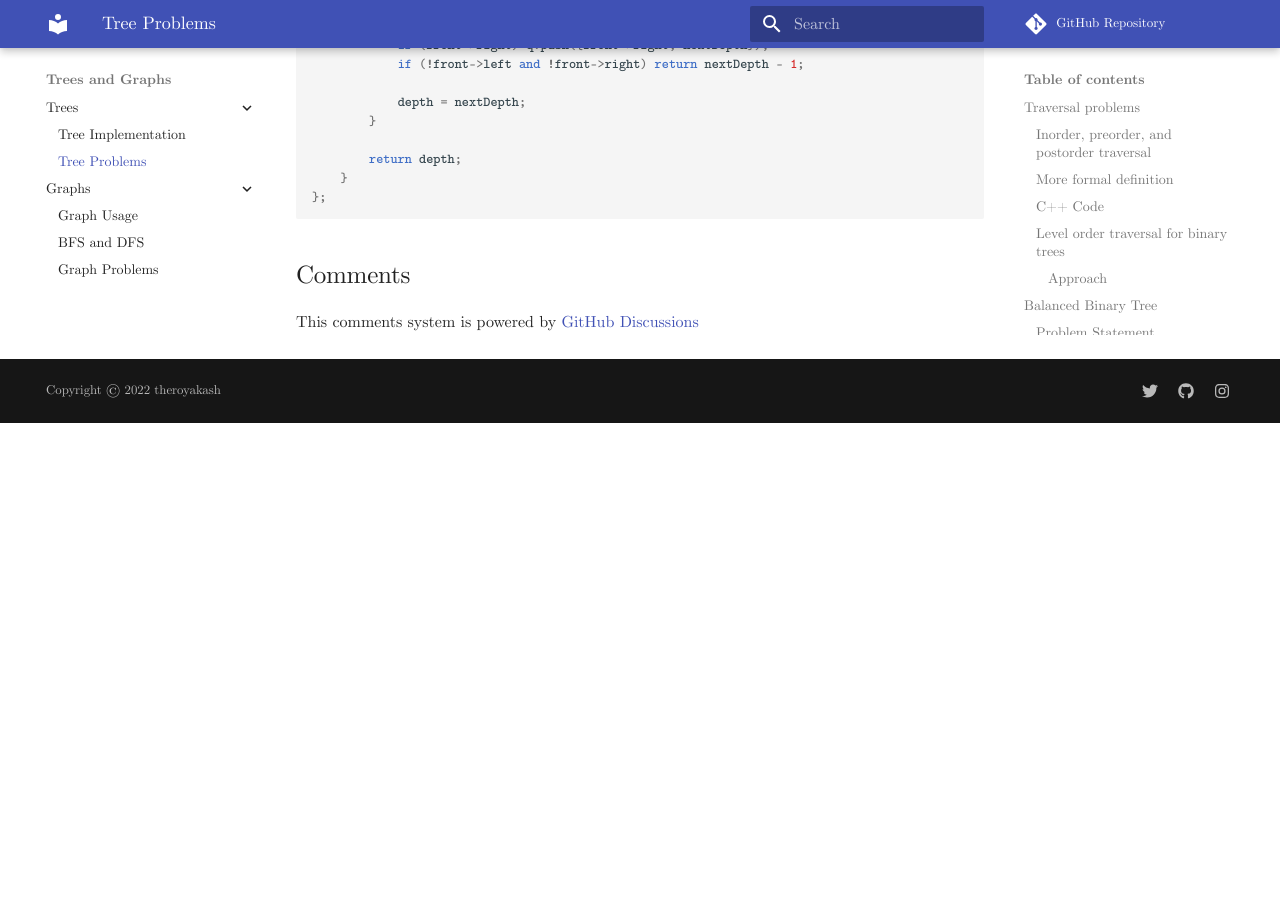
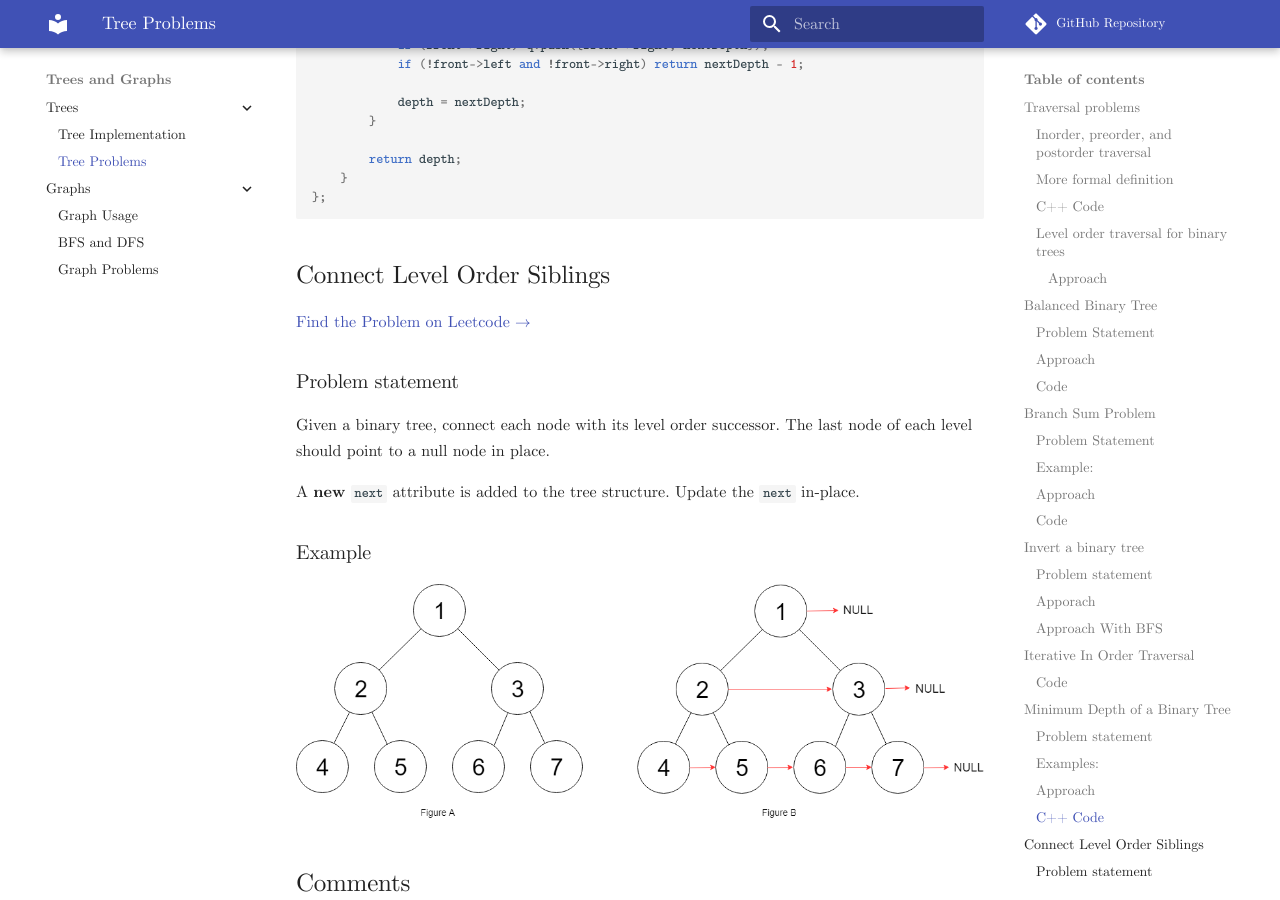
Before and after one commit to theroyakash/algorithms.theroyakash.com, an MkDocs documentation site: the page built from docs/trees/problems.md, in a window 1280 px wide and 900 px high, scrolled down 13858 px. Built offline with MkDocs 1.6.1 and Material for MkDocs 9.7.7, drawn with Linux system fonts in a browser that asks for light colours; comment, search, counter and statistics services are not loaded; before the commit the page ends 14281 px from its top, so only the background shows below that.

Commit message:
started Connect Level Order Siblings

````diff
--- a/docs/trees/problems.md
+++ b/docs/trees/problems.md
@@ -366,3 +366,14 @@ public:
     }
 };
 ```
+
+## Connect Level Order Siblings
+
+[Find the Problem on Leetcode $\to$](https://leetcode.com/problems/populating-next-right-pointers-in-each-node/)
+
+### Problem statement
+Given a binary tree, connect each node with its level order successor. The last node of each level should point to a null node in place.
+
+A **new** `next` attribute is added to the tree structure. Update the `next` in-place.
+### Example
+![nextptr_bt](../images/nextptr_bt.png)
````
Also changed, not shown: docs/images/nextptr_bt.png (added).
